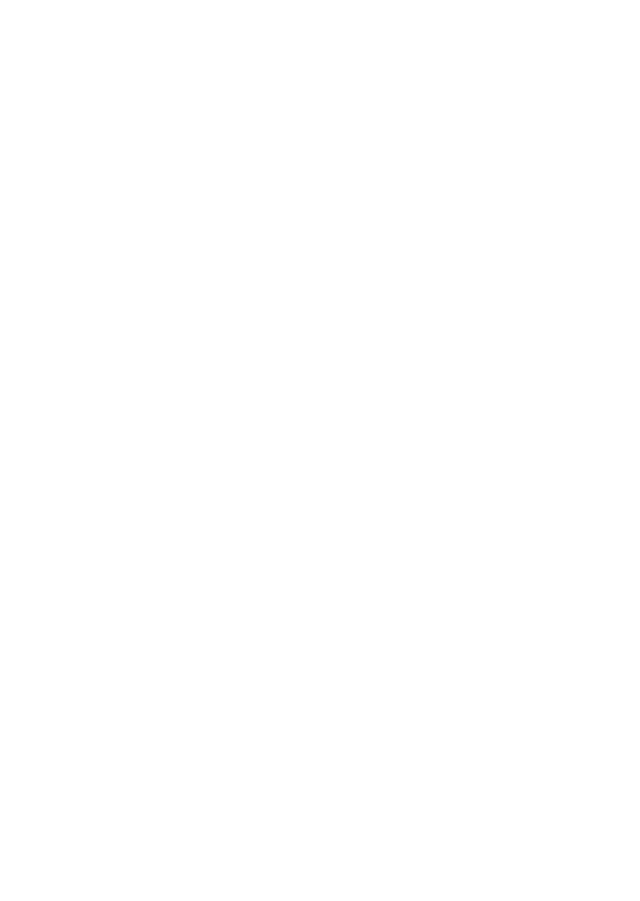
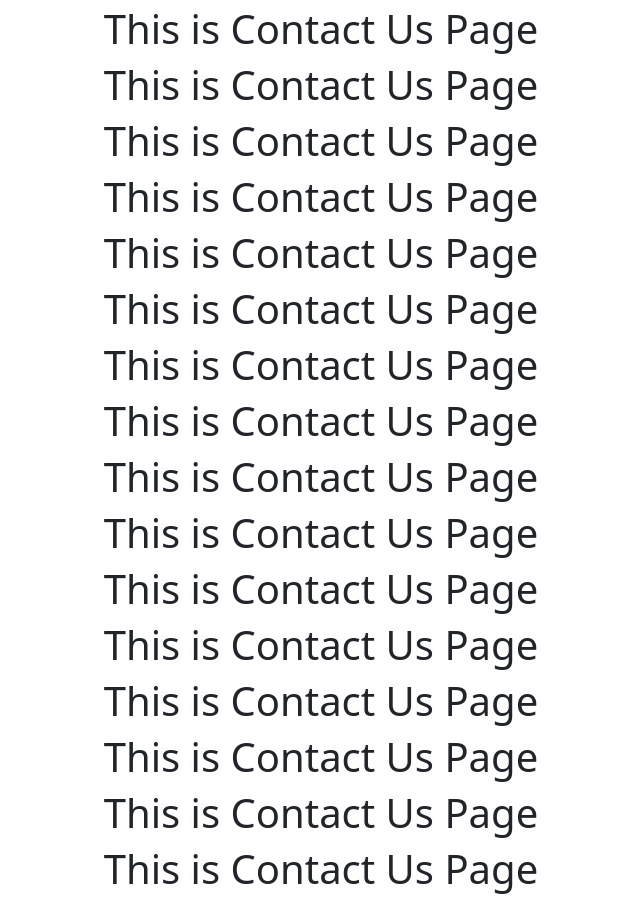
Before and after one commit to oleanderit/oleanderit-portfolio-01, a React (Create React App) app in the folder main-site/: page /contactUs in a window 1280 px wide. Shown: the part 243-1144 px from the top of the page, without its empty margins (319-959 px from the left). Before the commit the page ends 800 px from the top, so only its background shows below. Built offline with nearby package versions, Linux system fonts and the light colour scheme.

Commit message:
testing changing

```diff
--- a/main-site/src/Pages/ContactUsPage/ContactUsPage/ContactUsPage.js
+++ b/main-site/src/Pages/ContactUsPage/ContactUsPage/ContactUsPage.js
@@ -4,6 +4,24 @@ const ContactUsPage = () => {
     return (
         <div>
             <h1>This is Contact Us Page</h1>
+            <h1>This is Contact Us Page</h1>
+            <h1>This is Contact Us Page</h1>
+            <h1>This is Contact Us Page</h1>
+            <h1>This is Contact Us Page</h1>
+            <h1>This is Contact Us Page</h1>
+            <h1>This is Contact Us Page</h1>
+            <h1>This is Contact Us Page</h1>
+            <h1>This is Contact Us Page</h1>
+            <h1>This is Contact Us Page</h1>
+            <h1>This is Contact Us Page</h1>
+            <h1>This is Contact Us Page</h1>
+            <h1>This is Contact Us Page</h1>
+            <h1>This is Contact Us Page</h1>
+            <h1>This is Contact Us Page</h1>
+            <h1>This is Contact Us Page</h1>
+            <h1>This is Contact Us Page</h1>
+            <h1>This is Contact Us Page</h1>
+            <h1>This is Contact Us Page</h1>
         </div>
     );
 };
```
